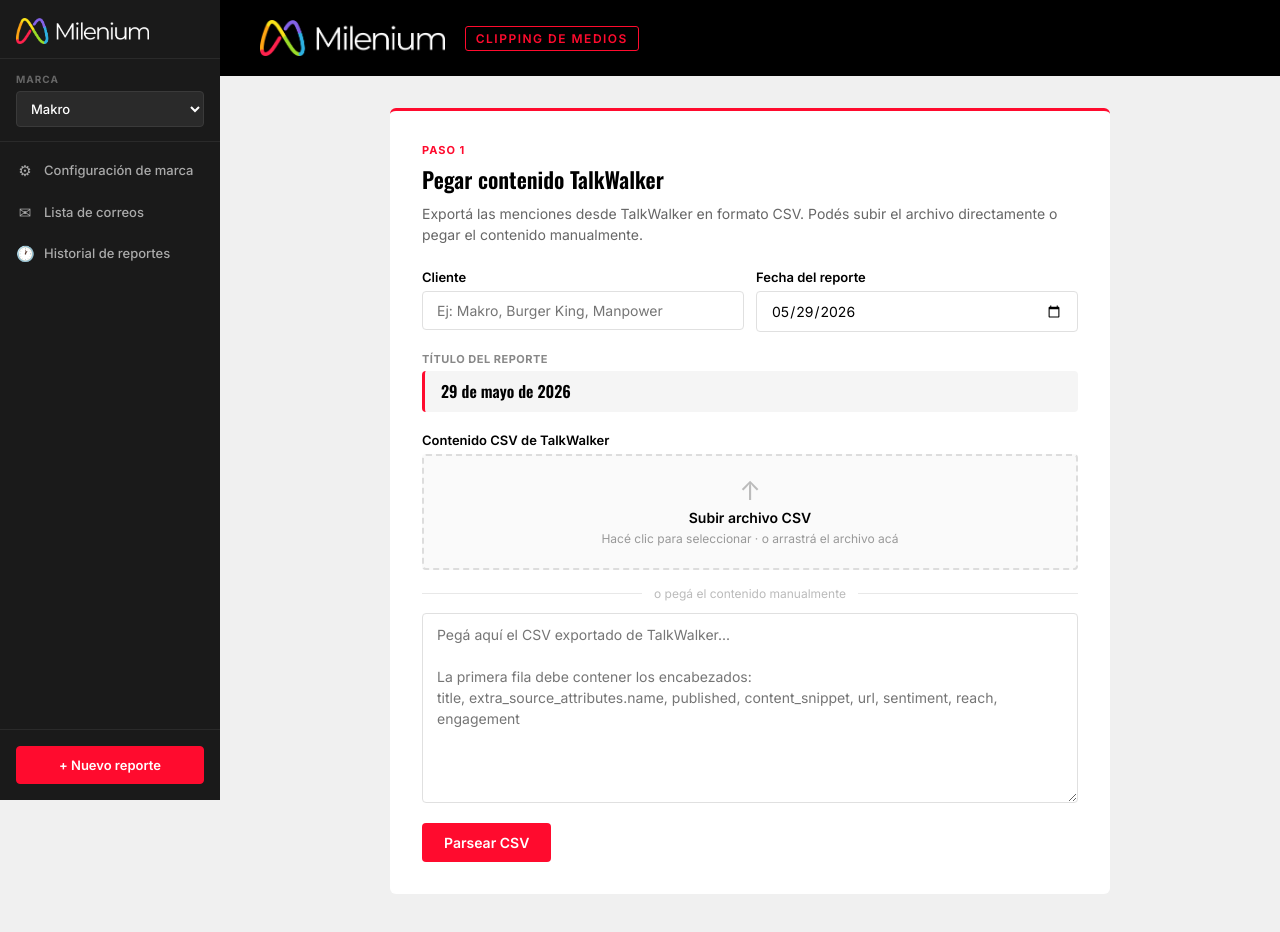
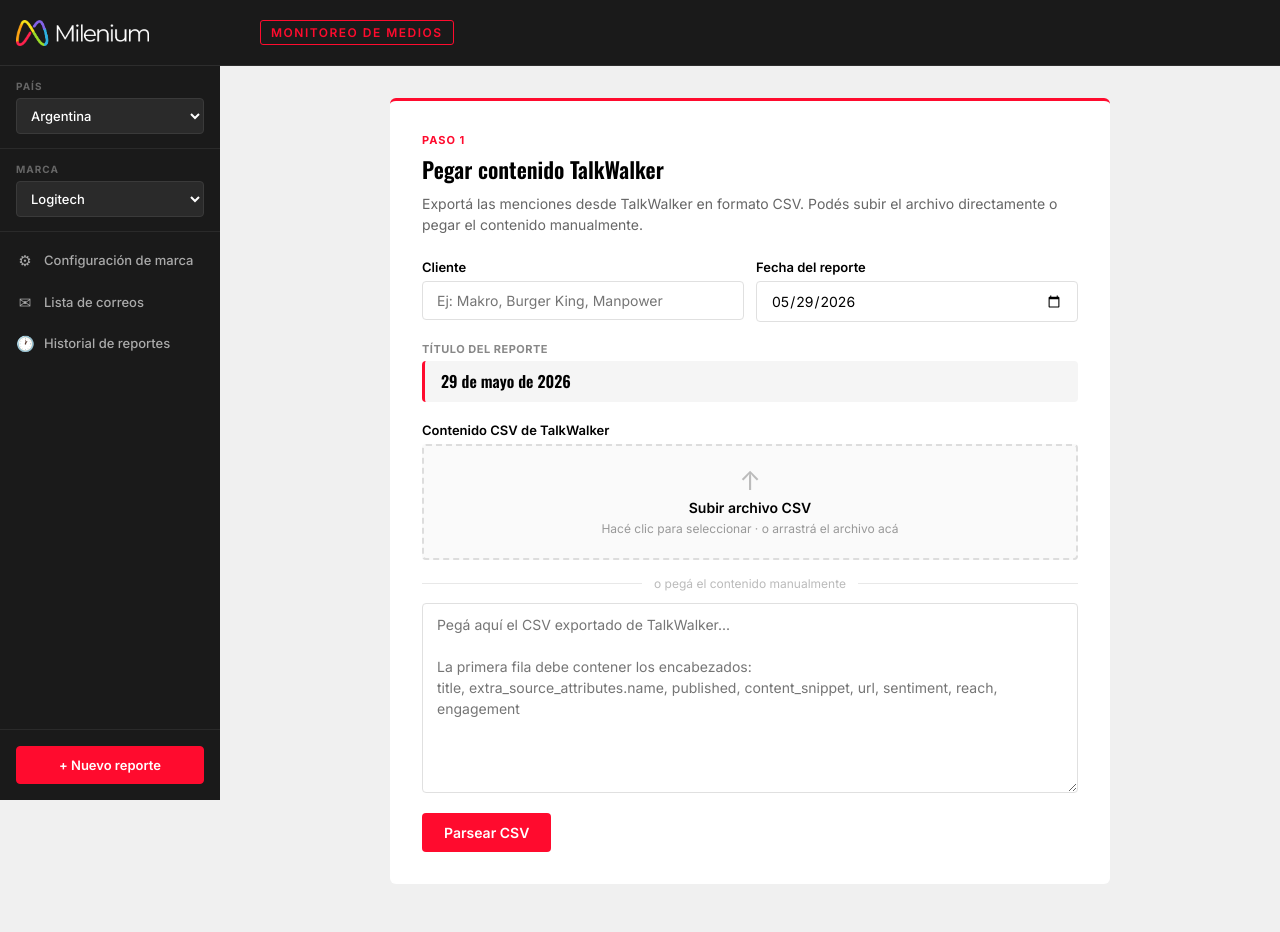
Before and after one commit to JulianPi09/Monitoreo_Milenium, a website: page public/index.html in a window 1280 px wide. Drawn offline with nearby package versions, Linux system fonts and the light colour scheme; files whose address does not match are found by name.

Commit message:
Sidebar: selector de país y marca en cascada, header unificado y "Monitoreo de medios"

```diff
--- a/public/app.js
+++ b/public/app.js
@@ -6,6 +6,14 @@ const PAGE_SIZE = 15;
 let _confirmCallback = null;
 let filterSentiments = new Set();
 let filterNoteTypes = new Set();
+
+const BRANDS_BY_COUNTRY = {
+  argentina: ['Logitech', 'Herbalife', 'IFX', 'AWS'],
+  colombia:  ['Makro', 'IFX', 'Burger King', 'Manpower'],
+  peru:      ['Manpower', 'Herbalife', 'Logitech'],
+  chile:     ['AWS', 'Logitech'],
+  mexico:    ['Siigo']
+};
 
 // ===== TÍTULO AUTOMÁTICO =====
 
@@ -61,6 +69,9 @@ function updateTitlePreview() {
 
 document.getElementById('report-client').addEventListener('input',  updateTitlePreview);
 document.getElementById('report-date').addEventListener('change', updateTitlePreview);
+
+// Inicializar selectores en cascada de país/marca
+onCountryChange();
 
 // ===== PARSEO TALKWALKER CSV =====
 
@@ -805,12 +816,37 @@ function showScreen(screen) {
   window.scrollTo({ top: 0, behavior: 'smooth' });
 }
 
+function onCountryChange() {
+  const countryEl = document.getElementById('sidebar-country');
+  const brandEl = document.getElementById('sidebar-brand');
+  if (!countryEl || !brandEl) return;
+  const brands = BRANDS_BY_COUNTRY[countryEl.value] || [];
+  brandEl.innerHTML = brands
+    .map(b => `<option value="${b.toLowerCase().replace(/[\s&]/g, '-')}">${b}</option>`)
+    .join('');
+  updateScreenTitles();
+}
+
 function onBrandChange() {
-  const brand = document.getElementById('sidebar-brand');
-  if (!brand) return;
-  const brandName = brand.options[brand.selectedIndex].text;
-  const historyTitle = document.getElementById('history-title');
-  if (historyTitle) historyTitle.textContent = `Historial de reportes — ${brandName}`;
+  updateScreenTitles();
+}
+
+function updateScreenTitles() {
+  const countryEl = document.getElementById('sidebar-country');
+  const brandEl = document.getElementById('sidebar-brand');
+  if (!countryEl || !brandEl) return;
+  const countryName = countryEl.options[countryEl.selectedIndex]?.text || '';
+  const brandName = brandEl.options[brandEl.selectedIndex]?.text || '';
+  const suffix = (countryName && brandName) ? ` — ${countryName} · ${brandName}` : '';
+  const screens = {
+    'history-title':      'Historial de reportes',
+    'brand-config-title': 'Configuración de marca',
+    'mailing-title':      'Listas de correo'
+  };
+  Object.entries(screens).forEach(([id, base]) => {
+    const el = document.getElementById(id);
+    if (el) el.textContent = base + suffix;
+  });
 }
 
 function saveConfigSection(confirmId) {
--- a/public/index.html
+++ b/public/index.html
@@ -17,11 +17,19 @@
       <img src="/logo/Logo%20Horizontal.%20Negativo.png" alt="Milenium Group" class="sidebar-logo" />
     </div>
     <div class="sidebar-brand-area">
+      <label class="sidebar-section-label" for="sidebar-country">País</label>
+      <select class="sidebar-brand-select" id="sidebar-country" onchange="onCountryChange()">
+        <option value="argentina">Argentina</option>
+        <option value="colombia">Colombia</option>
+        <option value="peru">Perú</option>
+        <option value="chile">Chile</option>
+        <option value="mexico">México</option>
+      </select>
+    </div>
+    <div class="sidebar-brand-area">
       <label class="sidebar-section-label" for="sidebar-brand">Marca</label>
       <select class="sidebar-brand-select" id="sidebar-brand" onchange="onBrandChange()">
-        <option value="makro">Makro</option>
-        <option value="herbalife">Herbalife</option>
-        <option value="manpower">Manpower</option>
+        <!-- poblado por JS al cargar -->
       </select>
     </div>
     <nav class="sidebar-nav">
@@ -50,8 +58,7 @@
 
     <!-- HEADER -->
     <header class="app-header">
-      <img src="/logo/Logo%20Horizontal.%20Negativo.png" alt="Milenium Group" class="header-logo" />
-      <span class="header-tag">Clipping de Medios</span>
+      <span class="header-tag">Monitoreo de Medios</span>
     </header>
 
     <!-- SCREEN: FLUJO DE REPORTE (default) -->
@@ -254,7 +261,7 @@
     <main class="app-main hidden" id="screen-brand-config">
       <div class="card">
         <div class="step-label">Configuración</div>
-        <h2 class="section-title">Configuración de marca</h2>
+        <h2 class="section-title" id="brand-config-title">Configuración de marca</h2>
 
         <!-- Sección 1: Encabezado del reporte -->
         <h3 class="config-section-title">Encabezado del reporte</h3>
@@ -320,7 +327,7 @@
         <div class="screen-header-row">
           <div>
             <div class="step-label">Correos</div>
-            <h2 class="section-title">Listas de correo</h2>
+            <h2 class="section-title" id="mailing-title">Listas de correo</h2>
           </div>
           <button class="btn btn-primary">Nueva lista</button>
         </div>
@@ -346,7 +353,7 @@
     <main class="app-main hidden" id="screen-history">
       <div class="card">
         <div class="step-label">Historial</div>
-        <h2 class="section-title" id="history-title">Historial de reportes — Makro</h2>
+        <h2 class="section-title" id="history-title">Historial de reportes</h2>
         <table class="data-table">
           <thead>
             <tr>
--- a/public/style.css
+++ b/public/style.css
@@ -23,8 +23,12 @@ body {
 }
 
 .sidebar-top {
-  padding: 18px 16px 14px;
-  border-bottom: 1px solid #2a2a2a;
+  height: 66px;
+  padding: 0 16px;
+  display: flex;
+  align-items: center;
+  flex-shrink: 0;
+  border-bottom: 1px solid #2d2d2d;
 }
 
 .sidebar-logo {
@@ -140,14 +144,16 @@ body {
 
 /* ===== HEADER ===== */
 .app-header {
-  background: #000000;
-  padding: 20px 40px;
+  background: #1a1a1a;
+  height: 66px;
+  padding: 0 40px;
   display: flex;
   align-items: center;
   gap: 20px;
   position: sticky;
   top: 0;
   z-index: 100;
+  border-bottom: 1px solid #2d2d2d;
 }
 
 .header-logo {
```
